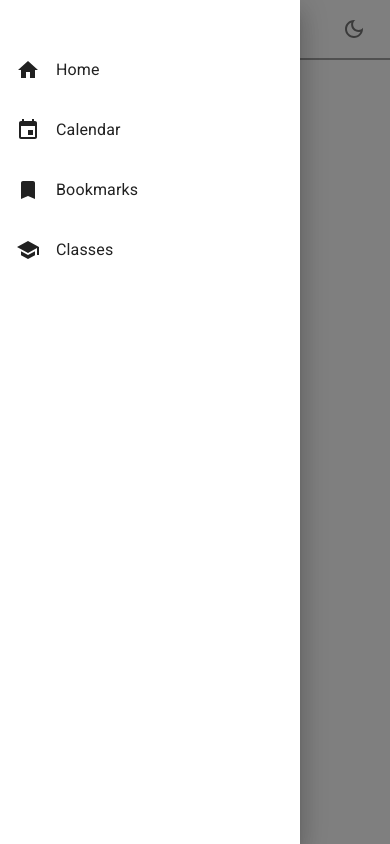
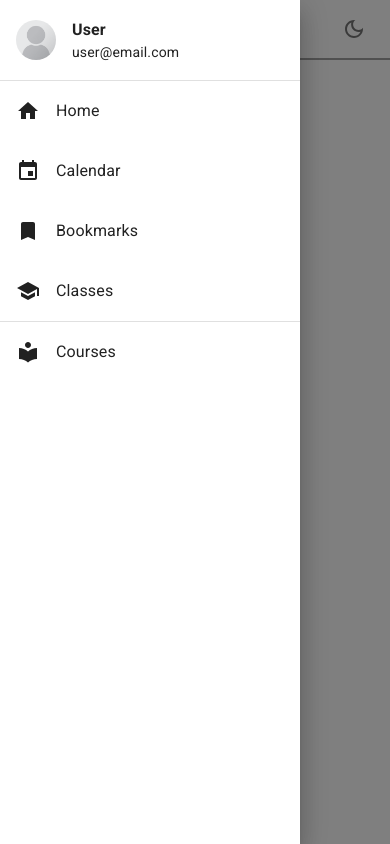
Before and after one commit to Ashlc/clasroom-redesign, a Next.js app: page / in a window 390 px wide. Both pictures are taken after a click on the button 36 px from the left and 29 px from the top of the page. Built offline with nearby package versions, Linux system fonts and the light colour scheme.

Commit message:
:construction: Sidebar menu mobile

```diff
--- a/src/components/Header/index.tsx
+++ b/src/components/Header/index.tsx
@@ -1,7 +1,8 @@
 'use client';
 
-import { Menu } from '@mui/icons-material';
-import { Drawer, IconButton } from '@mui/material';
+import PlaceholderPfp from '@assets/pfp.png';
+import { LocalLibrary, Menu } from '@mui/icons-material';
+import { Divider, Drawer, IconButton } from '@mui/material';
 import sidebarItems from '@utils/SidebarItems';
 import dynamic from 'next/dynamic';
 import Image from 'next/image';
@@ -34,7 +35,21 @@ const Index = (props: Props) => {
         open={drawerVisible}
         onClose={() => setDrawerVisible(false)}
       >
-        <div className="py-10 w-[300px]">
+        <div className="w-[300px]">
+          <div className="flex flex-row items-center h-[80px] gap-4 px-4">
+            <Image
+              src={PlaceholderPfp}
+              alt="Profile Picture"
+              height={40}
+              width={40}
+              className="rounded-full"
+            />
+            <div className="flex flex-col">
+              <p className="font-bold">User</p>
+              <p className="text-sm">user@email.com</p>
+            </div>
+          </div>
+          <Divider />
           {sidebarItems.map((item, index) => (
             <SidebarItem
               key={item.title + index}
@@ -43,6 +58,8 @@ const Index = (props: Props) => {
               icon={item.icon}
             />
           ))}
+          <Divider />
+          <SidebarItem title="Courses" path="." icon={<LocalLibrary />} />
         </div>
       </Drawer>
     </div>
--- a/src/components/SidebarItem/index.tsx
+++ b/src/components/SidebarItem/index.tsx
@@ -1,11 +1,10 @@
-import { Icon } from '@mui/material';
+import { Collapse, Icon } from '@mui/material';
 import React from 'react';
 
 type Props = {
   title: string;
   icon: React.ReactNode;
   path?: string;
-  nested?: boolean;
   children?: React.ReactNode;
 };
 
@@ -13,16 +12,23 @@ const defaultProps: Props = {
   title: 'Title',
   icon: <Icon />,
   path: '.',
-  nested: false,
 };
 
 const Index = (props: Props) => {
+  const [open, setOpen] = React.useState(false);
   return (
-    <div className="h-[60px] w-full px-4
+    <div
+      className="h-[60px] w-full px-4
     flex flex-row gap-4 hover:bg-secondary
-    transition-all items-center select-none">
+    transition-all items-center select-none"
+    >
       {props.icon}
       <p>{props.title}</p>
+      {props.children && (
+        <Collapse in={open} timeout="auto" unmountOnExit>
+          {props.children}
+        </Collapse>
+      )}
     </div>
   );
 };
--- a/tsconfig.json
+++ b/tsconfig.json
@@ -22,7 +22,8 @@
       "@components/*": ["./src/components/*"],
       "@pages/*": ["./src/pages/*"],
       "@hooks/*": ["./src/hooks/*"],
-      "@utils/*": ["./src/utils/*"]
+      "@utils/*": ["./src/utils/*"],
+      "@assets/*": ["./src/assets/*"]
     }
   },
   "include": ["next-env.d.ts", "**/*.ts", "**/*.tsx", ".next/types/**/*.ts"],
```
Also changed, not shown: src/assets/pfp.png (added).
